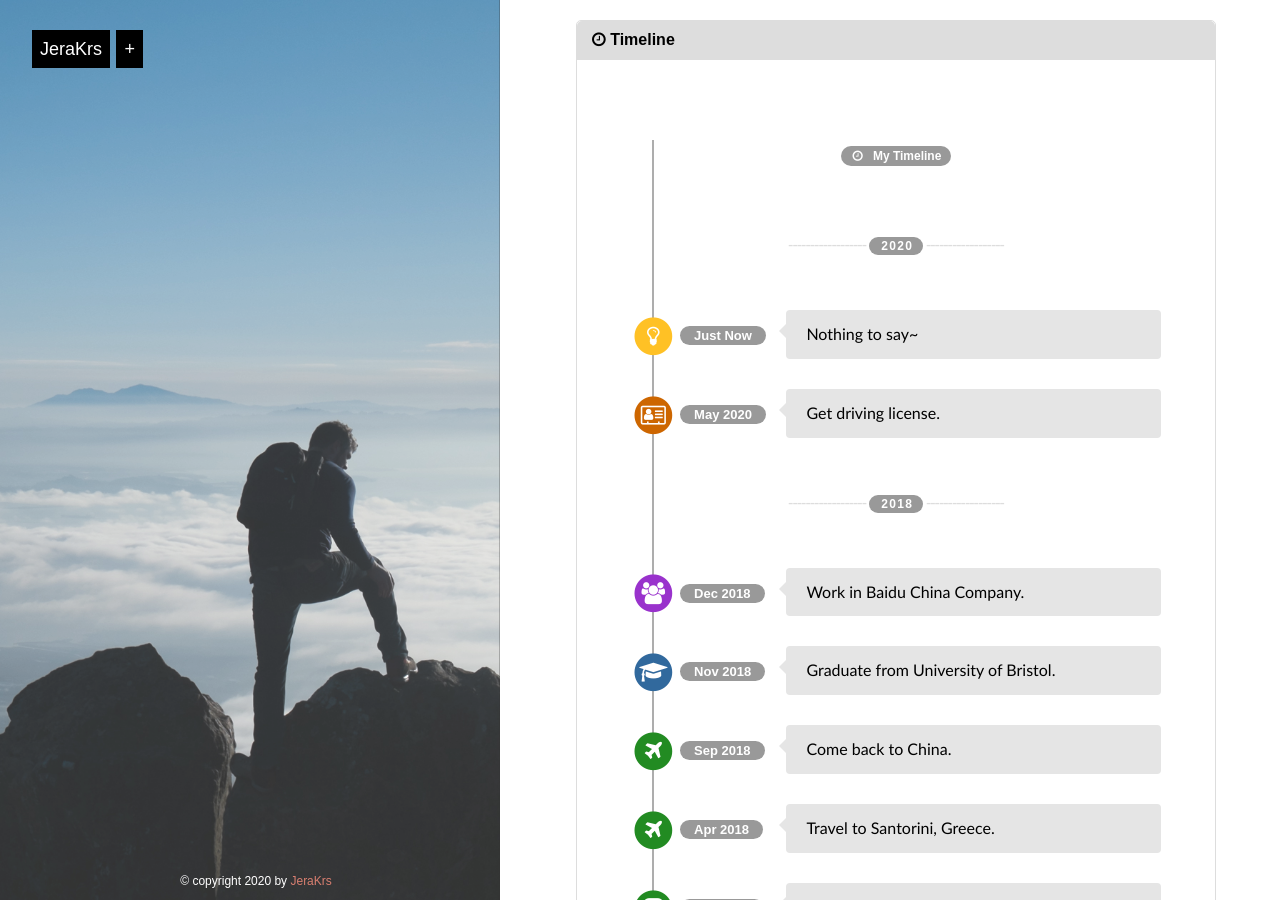
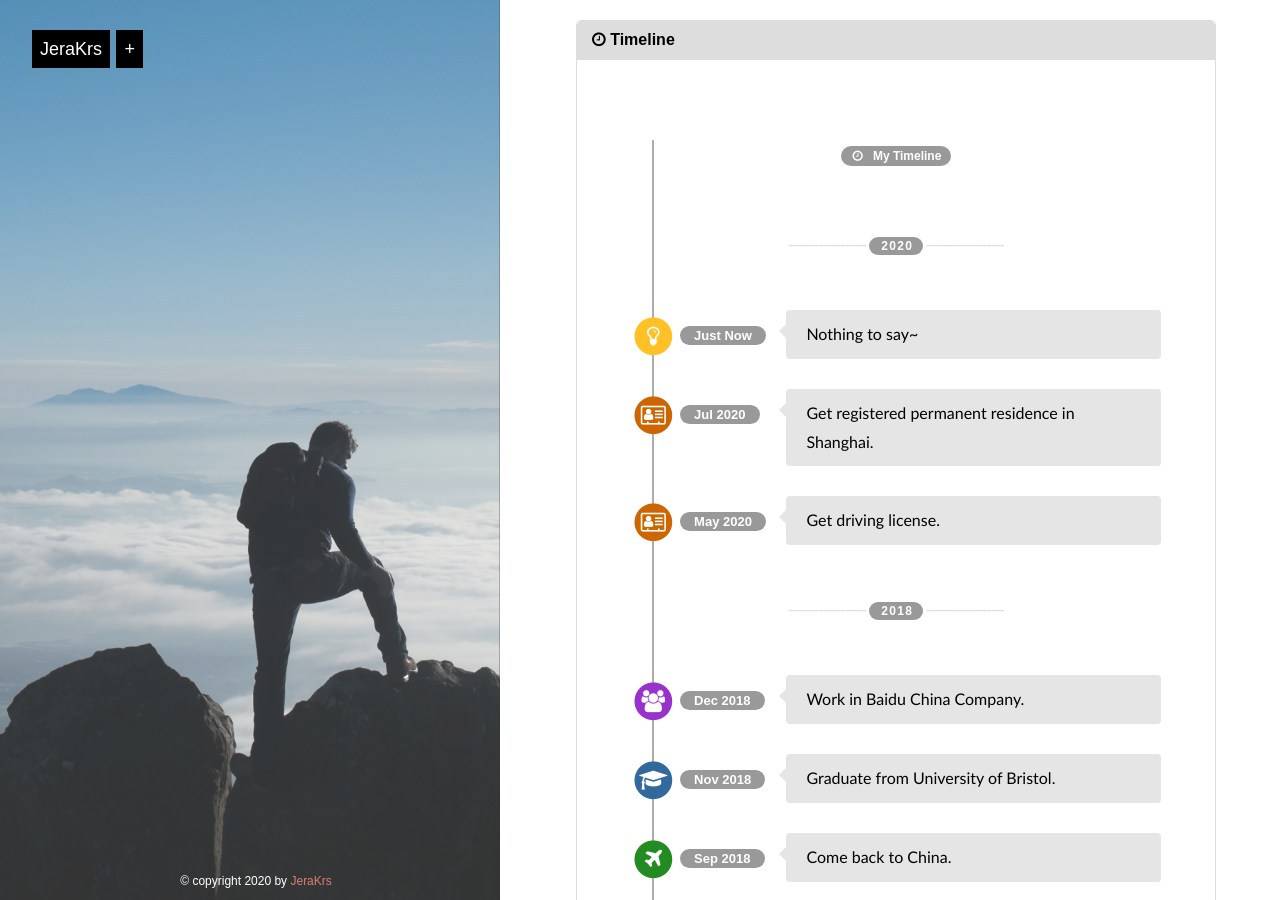
Before and after one commit to JeraKrs/jerakrs.github.io, a Jekyll site: the page built from pages/timeline.md, in a window 1280 px wide and 900 px high. Built offline with Jekyll 4.4.1, drawn with Linux system fonts in a browser that asks for light colours.

Commit message:
2020-07-15 update timeline

```diff
--- a/_data/timeline.yml
+++ b/_data/timeline.yml
@@ -4,6 +4,10 @@
         type: 'fa-lightbulb-o'
         badge: 'Just Now'
         desc: 'Nothing to say~'
+      - color: '#CD6600'
+        type: 'fa-address-card-o'
+        badge: 'Jul 2020'
+        desc: 'Get registered permanent residence in Shanghai.'
       - color: '#CD6600'
         type: 'fa-address-card-o'
         badge: 'May 2020'
```
